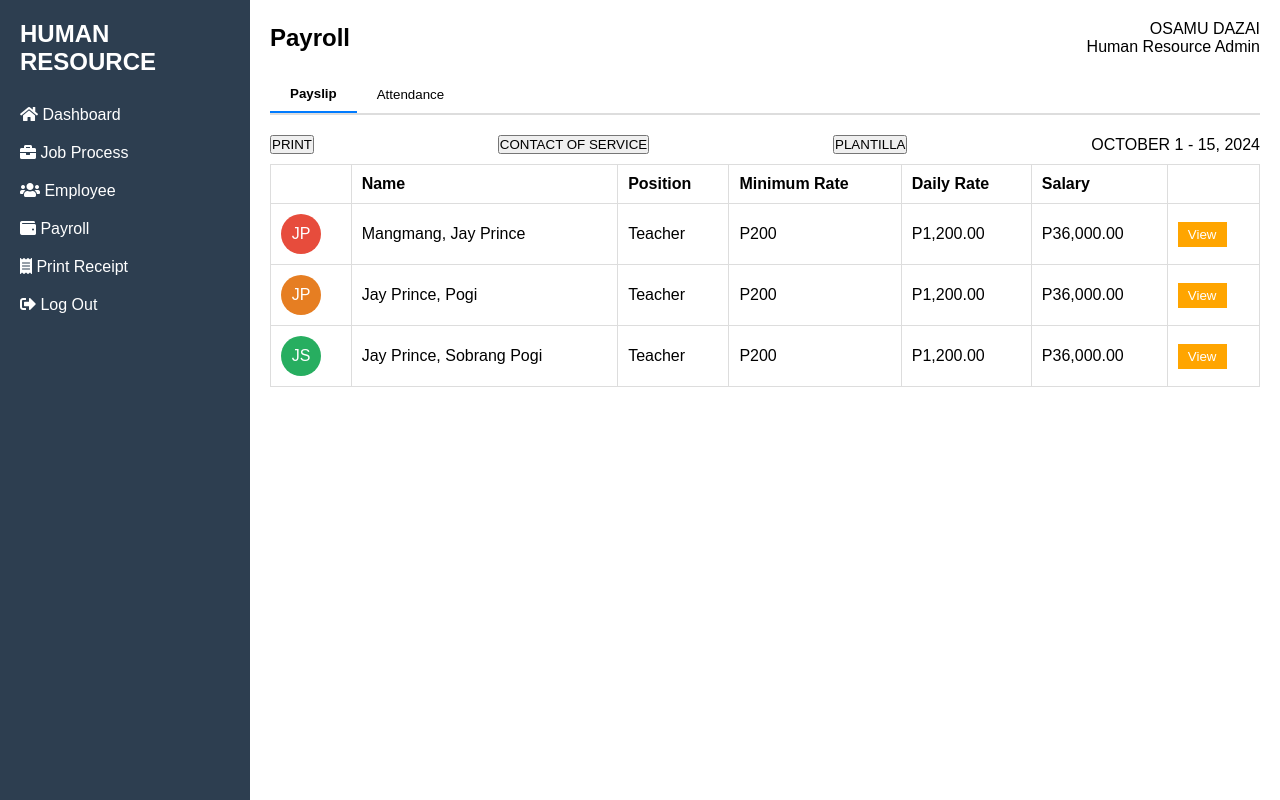
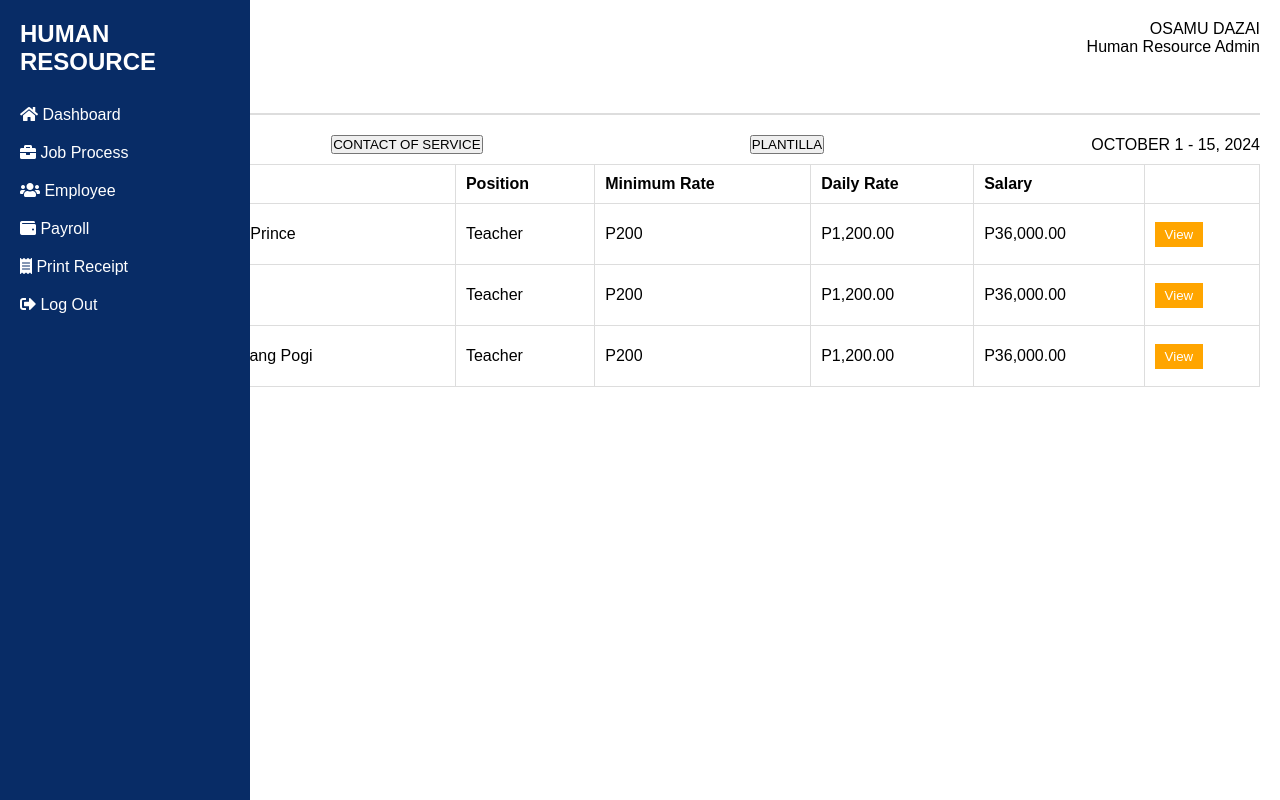
Before and after one commit to Mariano18-cc/SIASYSTEM, a PHP site: page /payroll.php in a window 1280 px wide. Run offline with PHP 8.4, Linux system fonts and the light colour scheme.

Commit message:
design to

```diff
--- a/stylesheet/dashboard.css
+++ b/stylesheet/dashboard.css
@@ -16,7 +16,7 @@ body {
 }
 .sidebar {
     width: 250px;
-    background: #2C3F6C;
+    background: #082C66;
     color: white;
     position: fixed;
     height: 100%;
--- a/stylesheet/employee.css
+++ b/stylesheet/employee.css
@@ -21,7 +21,7 @@ body {
 }
 .sidebar {
   width: 250px;
-  background: #2C3F6C;
+  background: #082C66;
   color: white;
   position: fixed;
   height: 100%;
--- a/stylesheet/jobp.css
+++ b/stylesheet/jobp.css
@@ -14,7 +14,7 @@ body {
 /* Sidebar styles */
 .sidebar {
   width: 250px;
-  background: #2c3e50;
+  background: #082C66;
   color: white;
   position: fixed;
   height: 100%;
--- a/stylesheet/payroll.css
+++ b/stylesheet/payroll.css
@@ -14,10 +14,12 @@ body {
 /* Sidebar */
 .sidebar {
     width: 250px;
-    background-color: #2d3e50;
+    background: #082C66;
     color: white;
+    position: fixed;
+    height: 100%;
     padding: 20px;
-}
+  }
 
 .sidebar .logo h2 {
     margin-bottom: 30px;
```
Also changed, not shown: stylesheet/printr.css (+5 -3 lines).
